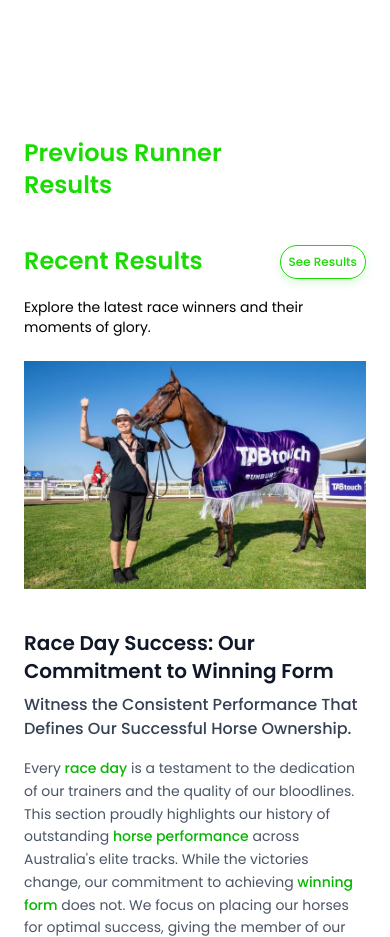
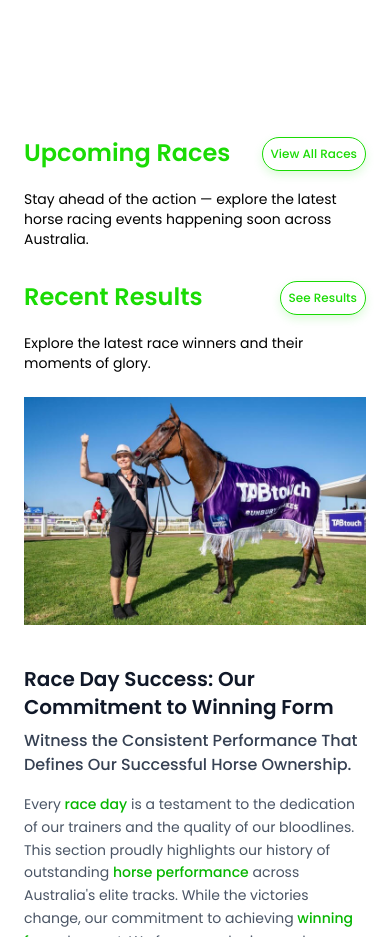
Before and after one commit to nexlebot/Valhala-Racing, a Next.js app: page / in a window 390 px wide. Shown: the part 2120-3057 px from the top of the page. Built offline with nearby package versions, Linux system fonts and the light colour scheme.

Commit message:
fix: show position on mobile results cards, fix home page mobile race title

```diff
--- a/app/_components/UpcomingRacesMobile.tsx
+++ b/app/_components/UpcomingRacesMobile.tsx
@@ -8,6 +8,7 @@ type RaceItem = {
     race: string;
     location: string;
     date: string;
+    position?: string;
 };
 
 type UpcomingRacesMobileProps = {
@@ -54,20 +55,20 @@ export default function UpcomingRacesMobile({
                                 <h3 className="text-xl font-semibold text-gray-900">
                                     {item.name}
                                 </h3>
-                                <div className="flex items-center gap-2 px-3 py-1 rounded-full">
-                                    <span
-                                        className="w-2 h-2 rounded-full"
-                                        style={{ backgroundColor: dotColor }}
-                                    />
-                                    <span className="text-sm font-medium text-gray-600">
-                                        {item.race}
+                                {item.position && (
+                                    <span className="text-xs font-bold px-2.5 py-1 rounded-full bg-primary/10 text-primary">
+                                        Pos: {item.position}
                                     </span>
-                                </div>
+                                )}
                             </div>
 
                             {/* Race Details */}
                             <div className="space-y-2 mb-3">
                                 <div className="flex items-center gap-2 text-gray-600">
+                                    <span
+                                        className="w-2 h-2 rounded-full shrink-0"
+                                        style={{ backgroundColor: dotColor }}
+                                    />
                                     <span className="text-sm font-medium">{item.race}</span>
                                     <span className="text-gray-400">•</span>
                                     <span className="text-sm">{item.date}</span>
--- a/app/_components/homePageSpecificSections/ResultsClient.tsx
+++ b/app/_components/homePageSpecificSections/ResultsClient.tsx
@@ -104,6 +104,7 @@ export default function ResultsClient({ runners, scrapedAt }: { runners: Runner[
                         race: r.meeting,
                         location: r.event_name,
                         date: r.date,
+                        position: r.position,
                     }))}
                 />
             </div>
--- a/app/page.tsx
+++ b/app/page.tsx
@@ -68,7 +68,13 @@ const page = async () => {
             columns={columns}
           />
         </div>
-        <div className="block mb-8 lg:mb-0 my-6 lg:hidden"><UpcomingRacesMobile items={raceData} /></div>
+        <div className="block mb-8 lg:mb-0 my-6 lg:hidden"><UpcomingRacesMobile
+            title="Upcoming Races"
+            subtitle="Stay ahead of the action — explore the latest horse racing events happening soon across Australia."
+            buttonText="view all races"
+            buttonVariant="secondary"
+            items={raceData}
+          /></div>
       </div>
       <div className="my-3 lg:my-0">
         <RecentResultSection />
```
